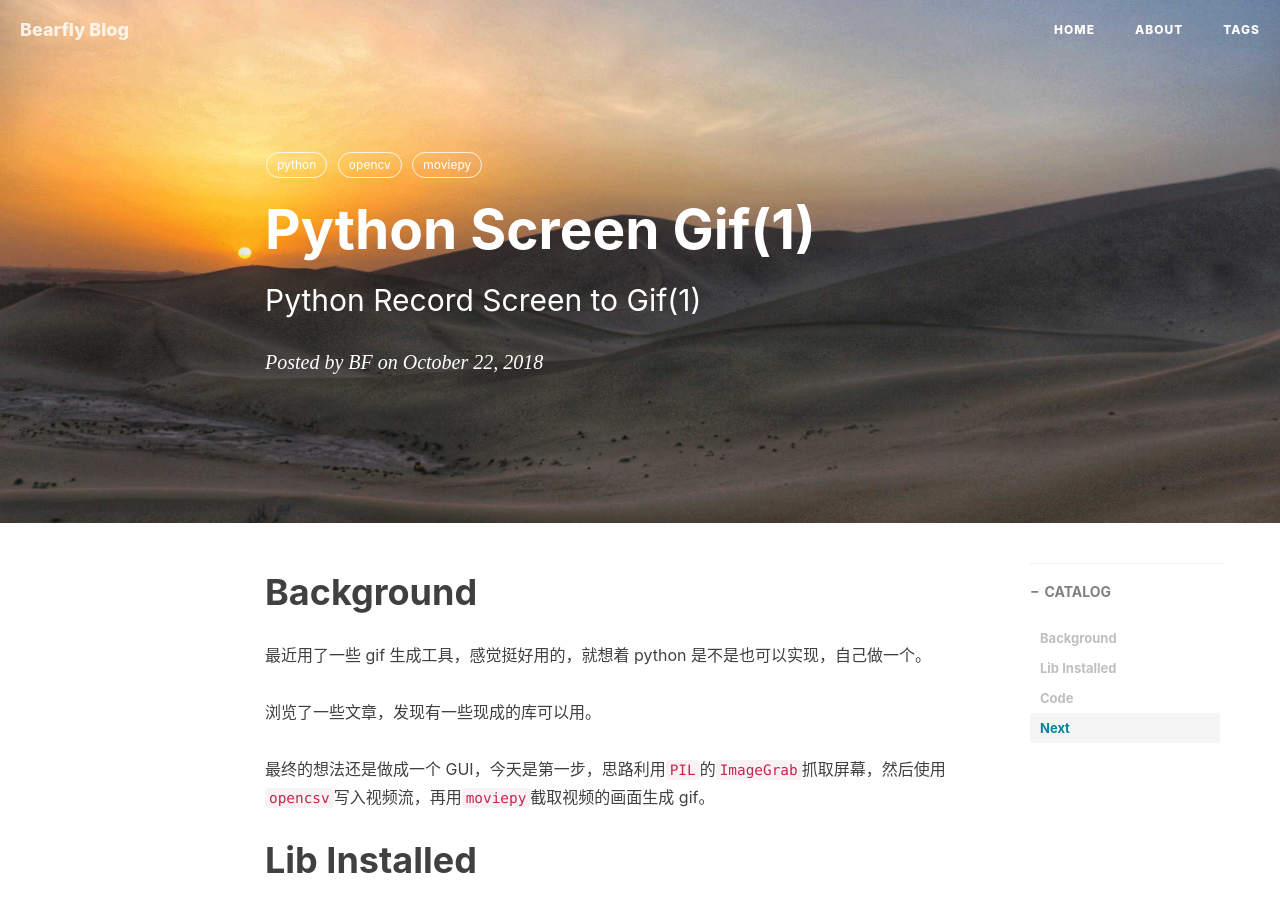
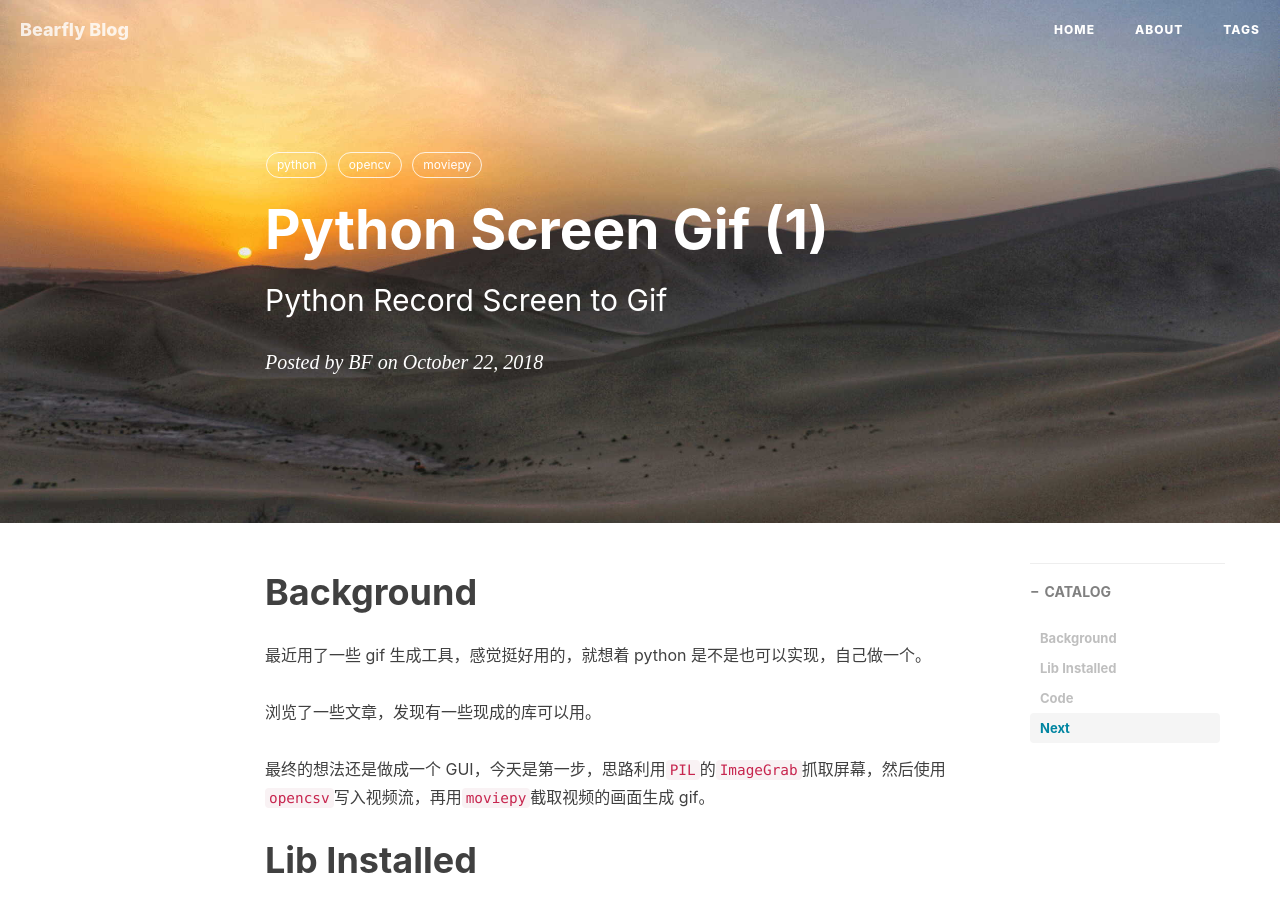
Before and after one commit to bearfly1990/bearfly.github.io, a Jekyll site: the page built from _posts/2018/10/2018-10-22-PyScreenGif_01.md, in a window 1280 px wide and 900 px high. Built offline with Jekyll 4.4.1, drawn with Linux system fonts in a browser that asks for light colours; nearby versions of some CDN libraries; comment, search, counter and statistics services are not loaded; some of the changed text lies outside the part shown.

Commit message:
update python gif 01

````diff
--- a/_posts/2018/10/2018-10-22-PyScreenGif_01.md
+++ b/_posts/2018/10/2018-10-22-PyScreenGif_01.md
@@ -1,7 +1,7 @@
 ---
 layout: post
-title: Python Screen Gif(1)
-subtitle: Python Record Screen to Gif(1)
+title: Python Screen Gif (1)
+subtitle: Python Record Screen to Gif
 date: 2018-10-22
 author: BF
 header-img: img/bf/sun_02.jpg
@@ -70,13 +70,14 @@ c1 = content.subclip((0, 1), (0, 6)).resize((960, 640))
 # 将片段保存为gif图到python的默认路径
 c1.write_gif('{}.gif'.format(OUTPUT_NAME))
 ```
+
 # Next
 
 接下来，需要研究一下几个点：
 
-* 怎么使用GUI来录制固定区域的屏幕
-* 是否可以截取图片流，再直接把图片打包成gif，省去中间生成avi的过程。
-* ...
+- 怎么使用 GUI 来录制固定区域的屏幕
+- 是否可以截取图片流，再直接把图片打包成 gif，省去中间生成 avi 的过程。
+- ...
 
 更多信息可以参考：
 
````
